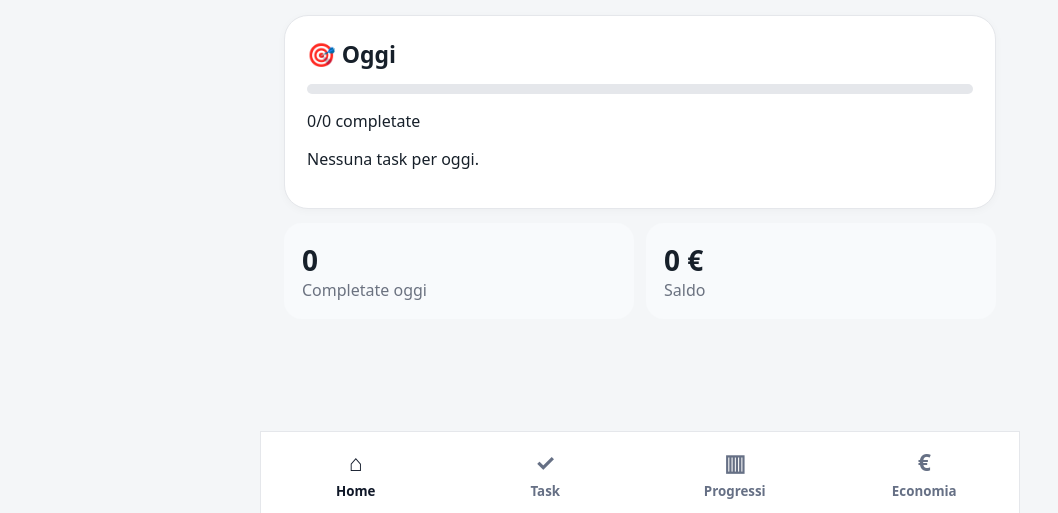
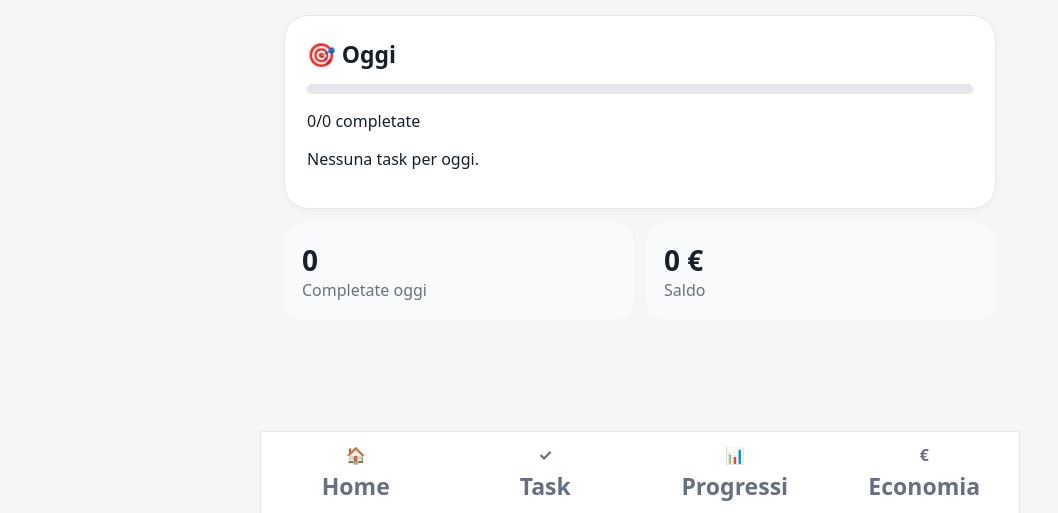
Before and after one commit to emanuelescannavo98-max/Potenziale-1, a plain HTML site: page index.html in a window 1280 px wide. Shown: the part 287-800 px from the top of the page, without its empty margins (0-1058 px from the left). Drawn offline with Linux system fonts and the light colour scheme.

Commit message:
Update index.html

```diff
--- a/index.html
+++ b/index.html
@@ -20,12 +20,30 @@
 
     <main id="content"></main>
 
-    <nav class="bottom-nav" aria-label="Navigazione">
-      <button data-page="home" class="nav-btn active"><span>⌂</span><small>Home</small></button>
-      <button data-page="tasks" class="nav-btn"><span>✓</span><small>Task</small></button>
-      <button data-page="progress" class="nav-btn"><span>▥</span><small>Progressi</small></button>
-      <button data-page="money" class="nav-btn"><span>€</span><small>Economia</small></button>
-    </nav>
+    <nav class="bottom-nav">
+
+  <button class="nav-btn" onclick="navigate('home')">
+    🏠
+    <span>Home</span>
+  </button>
+
+  <button class="nav-btn" onclick="navigate('tasks')">
+    ✓
+    <span>Task</span>
+  </button>
+
+  <button class="nav-btn" onclick="navigate('progress')">
+    📊
+    <span>Progressi</span>
+  </button>
+
+  <button class="nav-btn" onclick="navigate('money')">
+    €
+    <span>Economia</span>
+  </button>
+
+</nav>
+
   </div>
   <script src="app.js"></script>
 </body>
```
